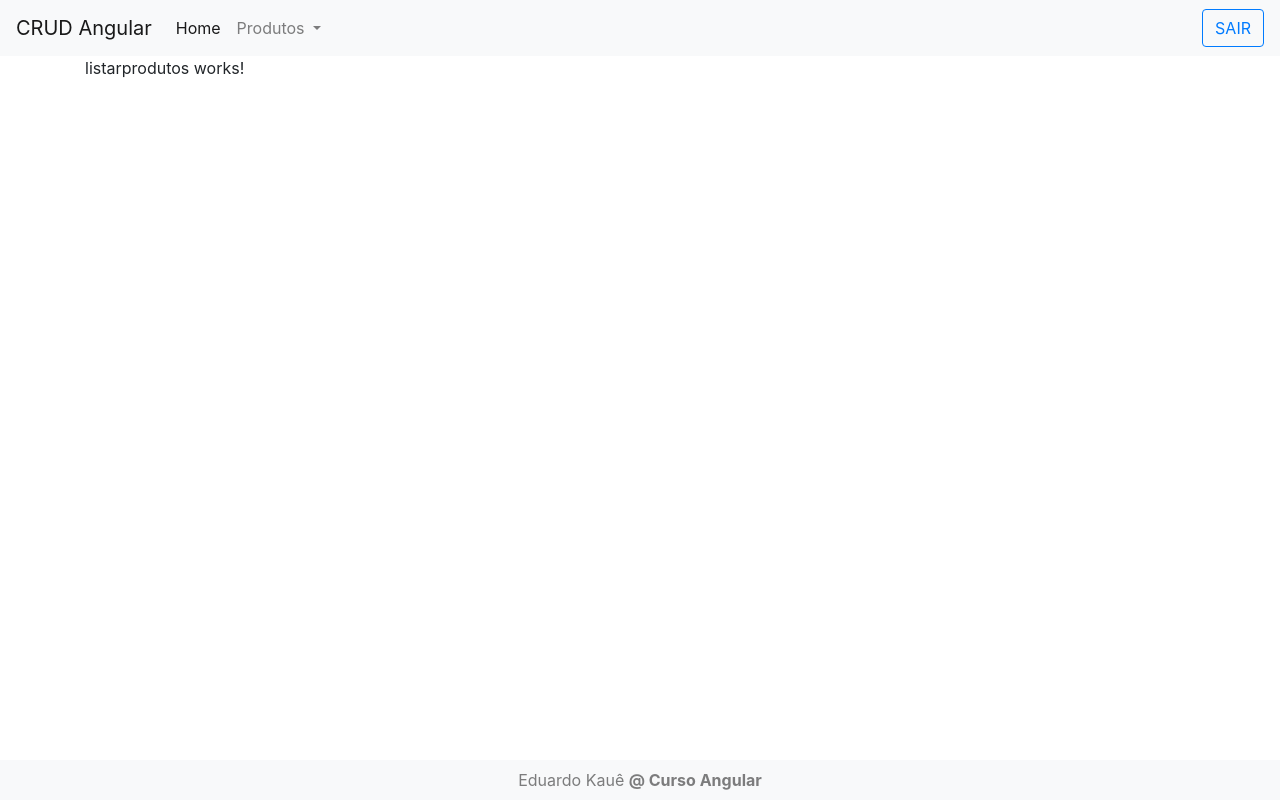
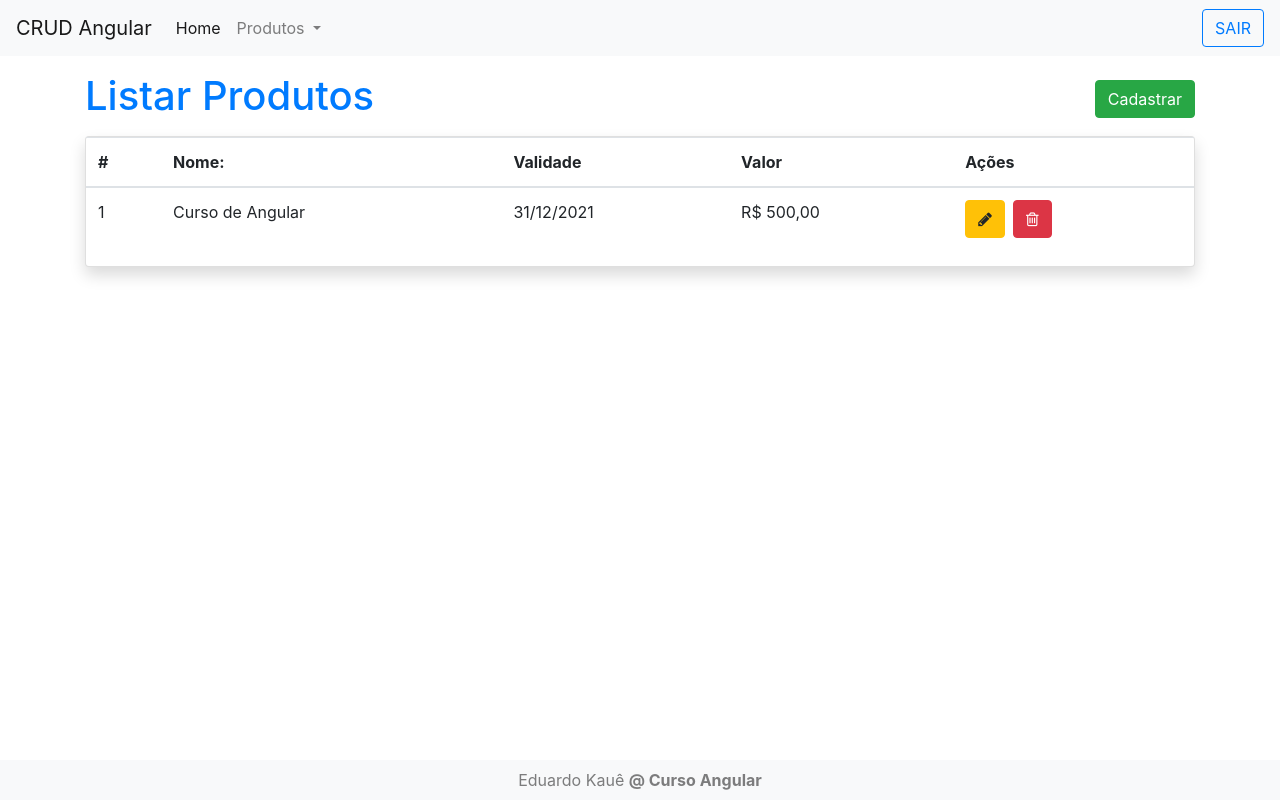
Before and after one commit to Eduardokpn/FRONTEND-ANGULAR, an Angular app: page /produtos/listar in a window 1280 px wide. Built offline with nearby package versions, Linux system fonts and the light colour scheme.

Commit message:
feat: update

```diff
--- a/angular.json
+++ b/angular.json
@@ -52,6 +52,7 @@
             "styles": [
 
               "node_modules/bootstrap/dist/css/bootstrap.min.css",
+              "node_modules/font-awesome/css/font-awesome.min.css",
               "src/styles.css"
             ],
             "scripts": [
--- a/package.json
+++ b/package.json
@@ -19,6 +19,7 @@
     "@angular/platform-browser-dynamic": "^15.0.0",
     "@angular/router": "^15.0.0",
     "bootstrap": "^4.6.0",
+    "font-awesome": "^4.7.0",
     "jquery": "^3.7.1",
     "rxjs": "~7.5.0",
     "tslib": "^2.3.0",
@@ -26,7 +27,7 @@
   },
   "devDependencies": {
     "@angular-devkit/build-angular": "^15.0.4",
-    "@angular/cli": "~15.0.4",
+    "@angular/cli": "^15.2.11",
     "@angular/compiler-cli": "^15.0.0",
     "@types/jasmine": "~4.3.0",
     "jasmine-core": "~4.5.0",
--- a/src/app/app.module.ts
+++ b/src/app/app.module.ts
@@ -8,6 +8,12 @@ import { FooterComponent } from './template/footer/footer.component';
 import { HomeComponent } from './template/home/home.component';
 import { ListarprodutosComponent } from './components/produtos/listarprodutos/listarprodutos.component';
 import { CadastrarprodutoComponent } from './components/produtos/cadastrarproduto/cadastrarproduto.component';
+
+import { LOCALE_ID } from '@angular/core';
+import localePt from '@angular/common/locales/pt';
+import { registerLocaleData } from '@angular/common';
+
+registerLocaleData(localePt);
 
 @NgModule({
   declarations: [
@@ -22,7 +28,9 @@ import { CadastrarprodutoComponent } from './components/produtos/cadastrarprodut
     BrowserModule,
     AppRoutingModule
   ],
-  providers: [],
+  providers: [
+    { provide: LOCALE_ID, useValue: 'pt-BR' },
+  ],
   bootstrap: [AppComponent]
 })
 export class AppModule { }
--- a/src/app/components/produtos/listarprodutos/listarprodutos.component.css
+++ b/src/app/components/produtos/listarprodutos/listarprodutos.component.css
@@ -0,0 +1,3 @@
+.table {
+  display: table;
+}
--- a/src/app/components/produtos/listarprodutos/listarprodutos.component.html
+++ b/src/app/components/produtos/listarprodutos/listarprodutos.component.html
@@ -1 +1,36 @@
-<p>listarprodutos works!</p>
+<h1 class="my-3 text-primary">
+  Listar Produtos
+  <button type="button" routerLink="/produtos/cadastrar" class="btn btn-success mt-2 float-right">
+    Cadastrar
+  </button>
+</h1>
+
+<div class="card shadow">
+  <table class="table table-responsive table striped">
+    <thead>
+      <tr>
+        <th>#</th>
+        <th>Nome:</th>
+        <th>Validade</th>
+        <th>Valor</th>
+        <th>Ações</th>
+      </tr>
+    </thead>
+    <tbody>
+      <tr>
+      <td>1</td>
+      <td>Curso de Angular</td>
+      <td>31/12/2021</td>
+      <td>R$ 500,00</td>
+      <td>
+        <button class="btn btn-warning">
+          <i class="fa fa-pencil" aria-hidden="true"></i>
+        </button>
+        <button class="btn btn-danger ml-2">
+          <i class="fa fa-trash-o" aria-hidden="true"></i>
+        </button>
+      </td>
+    </tr>
+    </tbody>
+  </table>
+</div>
--- a/src/app/template/home/home.component.html
+++ b/src/app/template/home/home.component.html
@@ -11,7 +11,14 @@
         Promoção
       </ng-template>
     </h5>
-    <p class="card-text">{{nomeProduto}}</p>
-    <a href="#" class="btn btn-primary float-right">R$ {{precoProduto}}</a>
+    <p class="card-text">{{nomeProduto | uppercase}}</p>
+    <p class="card-text">Indentrificação: {{ idProduto | number:'2.0-3'}}
+      <br>
+      Validade: {{dataValidade | date : 'shortDate'}}
+    </p>
+    <a href="#" class="btn btn-primary float-right">{{precoProduto | currency:'BRL'}}
+
+    </a>
+
   </div>
 </div>
--- a/src/app/template/home/home.component.ts
+++ b/src/app/template/home/home.component.ts
@@ -9,10 +9,11 @@ import { __setFunctionName } from 'tslib';
 export class HomeComponent {
   nomeProduto : string = "Curso de Angular";
   anuncio = `o ${this.nomeProduto} Está em promoção `;
-  idProduto : number = 123;
-  precoProduto : number = 2.59;
+  idProduto : number = 3.5123;
+  precoProduto : number = 2.51;
   promocao : boolean = false;
   foto : string = 'assets/img/crud.png'
+  dataValidade = '2021-12-31'
 
 
   constructor() {
```
Also changed, not shown: 1 other file (tests, documents, lock files or other folders).
